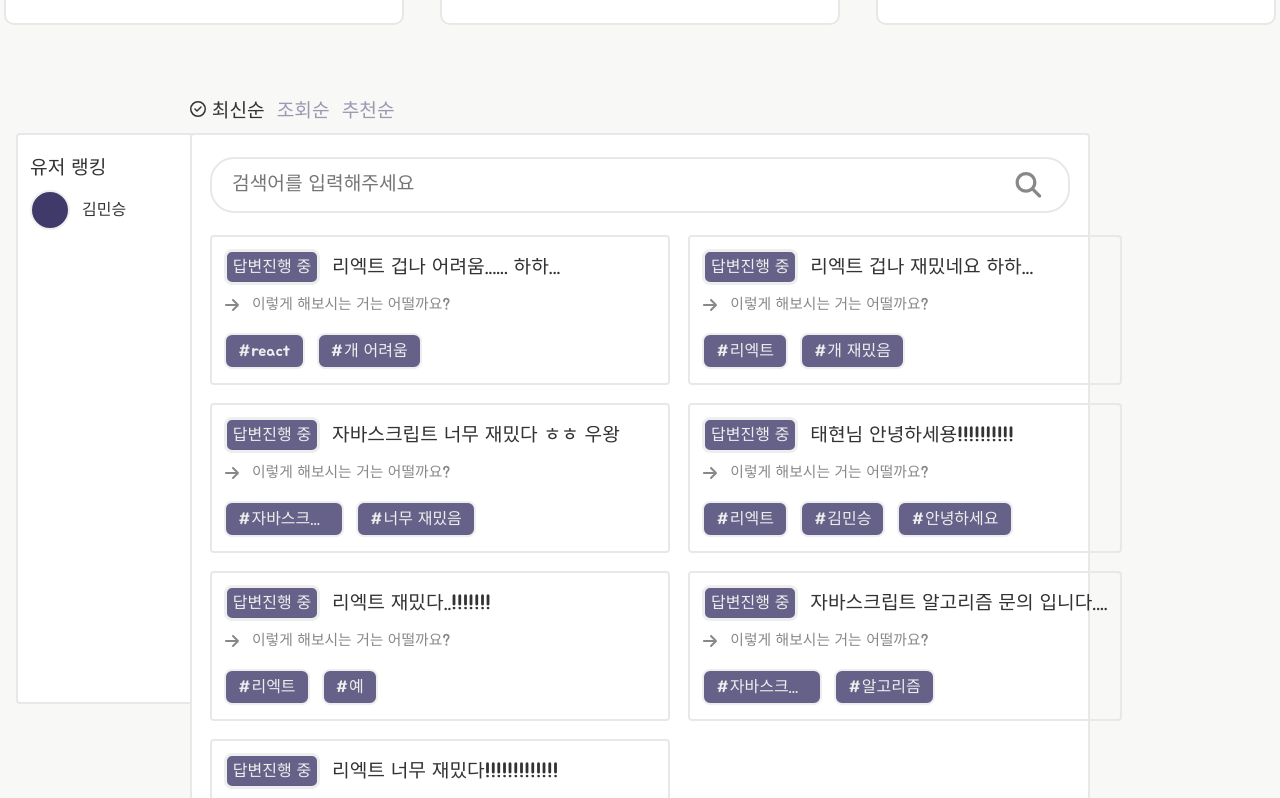
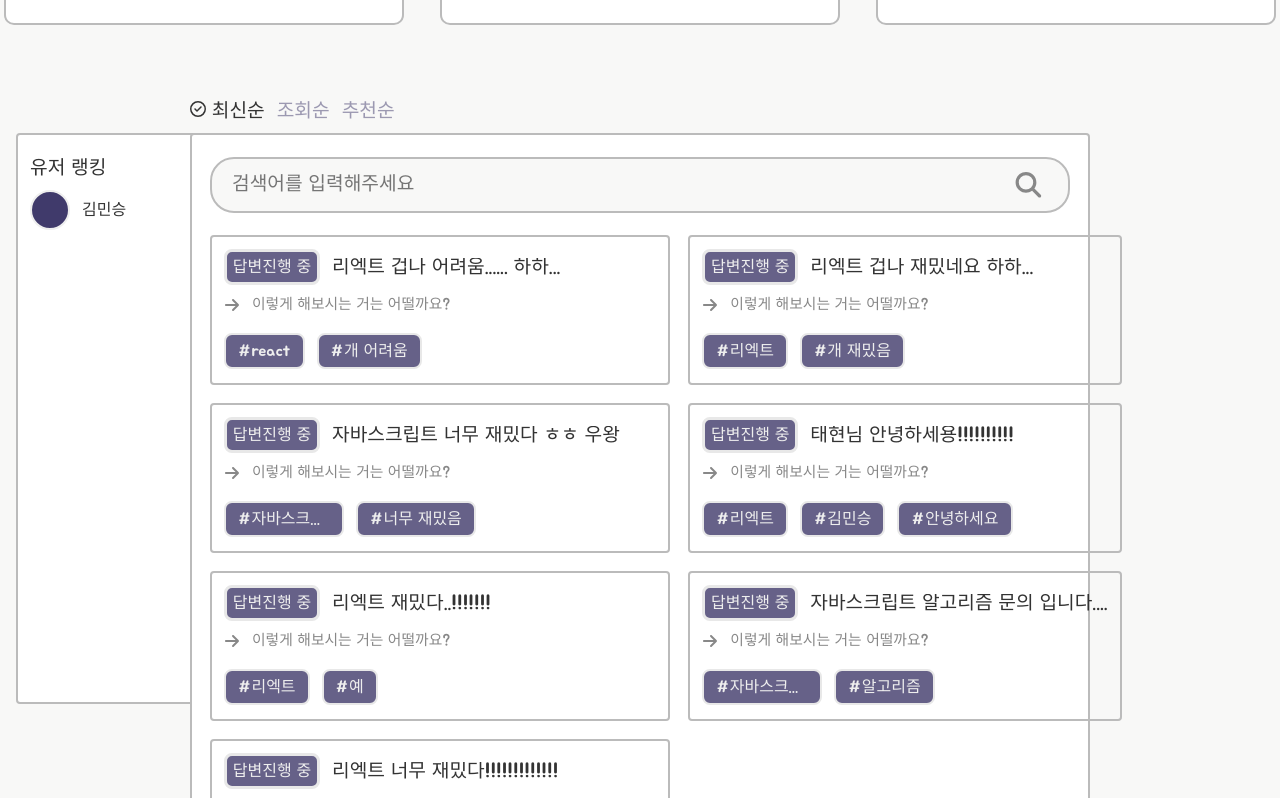
Before and after one commit to helloworld442/code-review-mono-repo, a React (Vite) app: page / in a window 1280 px wide. Shown: the part 1041-1839 px from the top of the page. Built offline with nearby package versions, Linux system fonts and the light colour scheme; data requests are answered from the project's data file.

Commit message:
fix : fix all rivew editor and ui component border color #74

```diff
--- a/src/component/review/review-banner/ReviewBanner.scss
+++ b/src/component/review/review-banner/ReviewBanner.scss
@@ -33,7 +33,7 @@
   padding: 24px;
   margin-top: 24px;
   box-sizing: border-box;
-  border: 2px solid #e8e8e8;
+  border: 2px solid #bbb;
   border-radius: 10px;
   background: #fff;
   cursor: pointer;
@@ -69,7 +69,7 @@
   max-width: 100px;
   height: 30px;
   margin-right: 12px;
-  border: 3px solid #eee;
+  border: 3px solid #e8e8e8;
   border-radius: 8px;
   font-size: 1rem;
   font-weight: bold;
--- a/src/component/review/review-detail/ReviewDetail.scss
+++ b/src/component/review/review-detail/ReviewDetail.scss
@@ -140,7 +140,7 @@
   padding: 24px;
   margin: 24px auto;
   box-sizing: border-box;
-  border: 2px solid #eee;
+  border: 2px solid #bbb;
   border-radius: 8px;
   background: #fff;
   display: flex;
--- a/src/component/review/review-list/ReviewItem.scss
+++ b/src/component/review/review-list/ReviewItem.scss
@@ -6,7 +6,7 @@
   height: 150px;
   padding: 12px;
   box-sizing: border-box;
-  border: 2px solid #e8e8e8;
+  border: 2px solid #bbb;
   border-radius: 4px;
   transition: all 0.5s ease-in-out;
   cursor: pointer;
@@ -28,7 +28,7 @@
     max-width: 90px;
     height: 30px;
     margin-right: 12px;
-    border: 3px solid #eee;
+    border: 3px solid #e8e8e8;
     border-radius: 8px;
     font-size: 1rem;
     font-weight: bold;
--- a/src/component/review/review-list/ReviewList.scss
+++ b/src/component/review/review-list/ReviewList.scss
@@ -8,7 +8,7 @@
     padding: 100px 18px;
     margin: 0 auto;
     box-sizing: border-box;
-    border: 2px solid #e8e8e8;
+    border: 2px solid #bbb;
     border-radius: 4px;
     background: #fff;
     display: grid;
@@ -27,7 +27,7 @@
     padding: 100px 24px;
     margin: 0 auto;
     box-sizing: border-box;
-    border: 2px solid #eee;
+    border: 2px solid #bbb;
     border-radius: 4px;
     background: #fff;
     display: grid;
@@ -44,7 +44,7 @@
     padding: 100px 24px;
     margin: 0 auto;
     box-sizing: border-box;
-    border: 2px solid #eee;
+    border: 2px solid #bbb;
     border-radius: 4px;
     background: #fff;
     display: grid;
--- a/src/component/review/review-rank/ReviewRank.scss
+++ b/src/component/review/review-rank/ReviewRank.scss
@@ -38,7 +38,7 @@
     width: 242px;
     padding: 12px;
     box-sizing: border-box;
-    border: 2px solid #e8e8e8;
+    border: 2px solid #bbb;
     border-radius: 4px;
     background: #fff;
   }
@@ -49,7 +49,7 @@
     width: calc(100% - 48px);
     padding: 12px;
     box-sizing: border-box;
-    border: 2px solid #e8e8e8;
+    border: 2px solid #bbb;
     border-radius: 4px;
     background: #fff;
   }
--- a/src/component/review/review-search/ReviewSearch.scss
+++ b/src/component/review/review-search/ReviewSearch.scss
@@ -12,8 +12,9 @@
   height: 100%;
   padding: 8px;
   box-sizing: border-box;
-  border: 2px solid #e8e8e8;
+  border: 2px solid #bbb;
   border-radius: 24px;
+  background: #f8f8f7;
   display: flex;
   justify-content: space-between;
   align-items: center;
@@ -29,6 +30,7 @@
     font-weight: bold;
     font-family: "Jua", sans-serif;
     color: #333;
+    background: transparent;
   }
 
   svg {
--- a/src/component/ui/input/Input.scss
+++ b/src/component/ui/input/Input.scss
@@ -18,7 +18,7 @@
   width: 100%;
   padding: 12px;
   box-sizing: border-box;
-  border: 2px solid #e8e8e8;
+  border: 2px solid #bbb;
   border-radius: 8px;
   outline: none;
   font-size: 1.4rem;
--- a/src/component/ui/tag/Tag.scss
+++ b/src/component/ui/tag/Tag.scss
@@ -7,7 +7,7 @@
   display: inline-block;
   padding: 8px 12px;
   box-sizing: border-box;
-  border: 2px solid #eee;
+  border: 2px solid #e8e8e8;
   border-radius: 8px;
   background: rgb(64, 58, 107, 0.8);
   display: flex;
--- a/src/component/ui/textarea/TextArea.scss
+++ b/src/component/ui/textarea/TextArea.scss
@@ -15,7 +15,7 @@
   height: 400px;
   padding: 12px;
   box-sizing: border-box;
-  border: 2px solid #e8e8e8;
+  border: 2px solid #bbb;
   border-radius: 8px;
   outline: none;
   font-size: 1.4rem;
```
